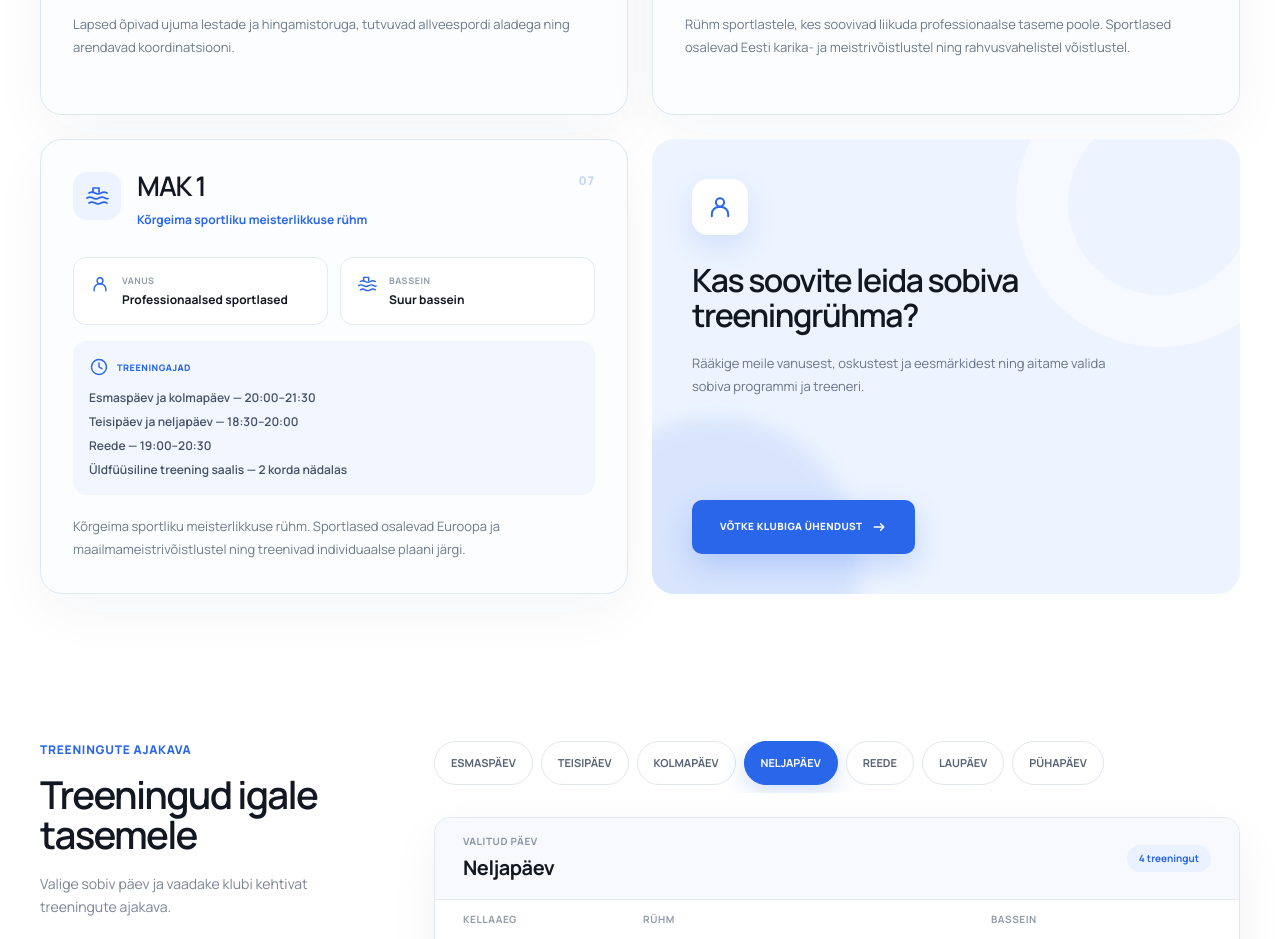
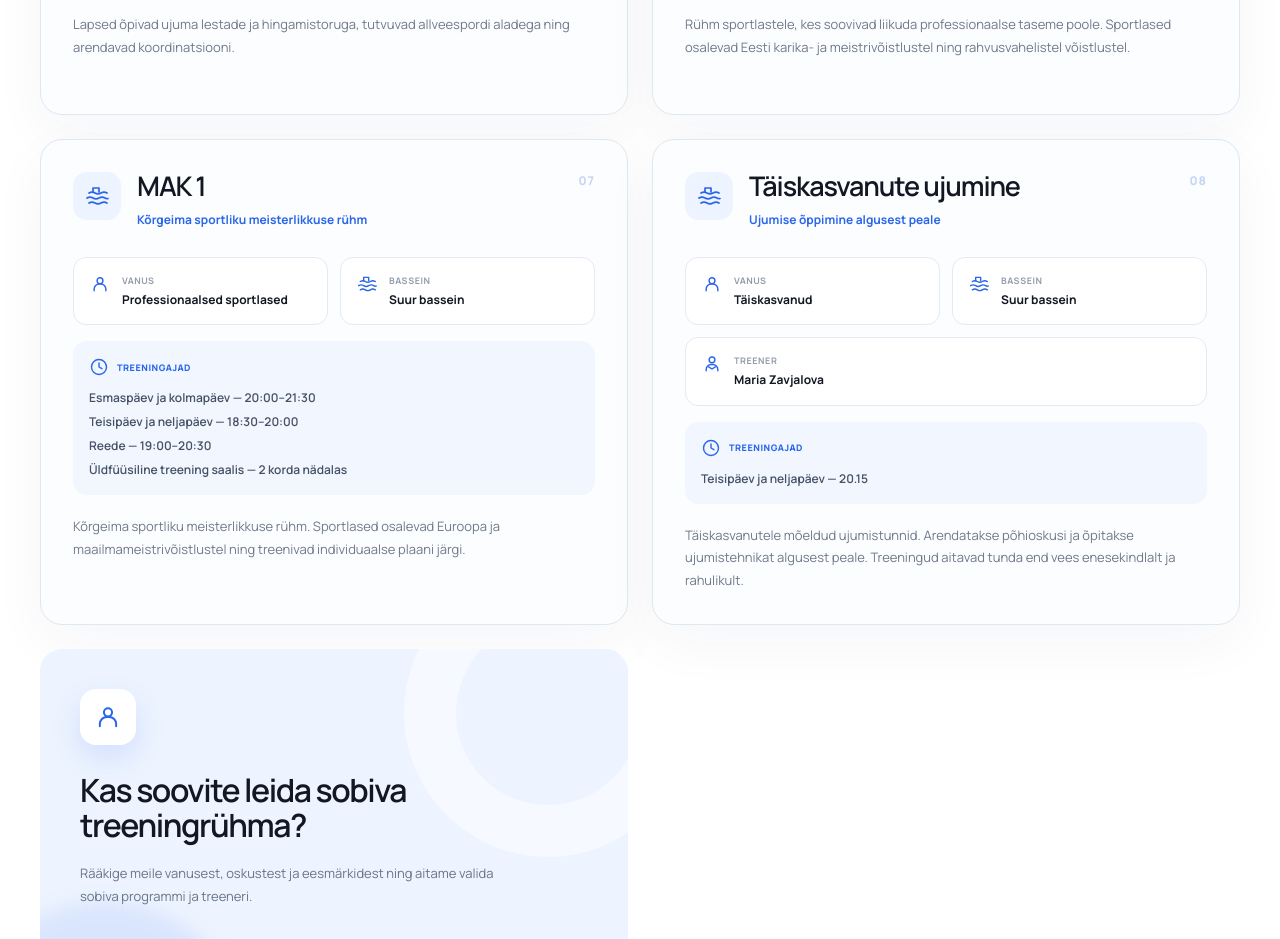
Before and after one commit to ErnestMakarov/mfc, a React (Vite) app: page /training in a window 1280 px wide. Shown: the part 2280-3219 px from the top of the page. Built offline with nearby package versions, Linux system fonts and the light colour scheme.

Commit message:
adult group

```diff
--- a/src/i18n/locales/en/training.js
+++ b/src/i18n/locales/en/training.js
@@ -36,6 +36,7 @@ groups: {
     age: "Age",
     pool: "Pool",
     schedule: "Schedule",
+    trainer: "Coach",
   },
 
   items: {
@@ -128,6 +129,18 @@ groups: {
       description:
         "A high-performance group whose athletes compete at European and World Championships. Each athlete follows an individual preparation plan.",
     },
+        adultSwimming: {
+      name: "Adult swimming",
+      audience: "Learn to swim from scratch",
+      age: "Adults",
+      pool: "Large pool",
+      trainer: "Maria Zavjalova",
+      schedule: [
+        "Tuesday and Thursday — 20:15",
+      ],
+      description:
+        "Swimming classes for adults. Develop basic skills and learn swimming technique from scratch. The training helps build confidence and feel calm in the water.",
+    },
   },
 
   contact: {
--- a/src/i18n/locales/et/training.js
+++ b/src/i18n/locales/et/training.js
@@ -36,6 +36,7 @@ groups: {
     age: "Vanus",
     pool: "Bassein",
     schedule: "Treeningajad",
+    trainer: "Treener",
   },
 
   items: {
@@ -128,6 +129,18 @@ groups: {
       description:
         "Kõrgeima sportliku meisterlikkuse rühm. Sportlased osalevad Euroopa ja maailmameistrivõistlustel ning treenivad individuaalse plaani järgi.",
     },
+    adultSwimming: {
+  name: "Täiskasvanute ujumine",
+  audience: "Ujumise õppimine algusest peale",
+  age: "Täiskasvanud",
+  pool: "Suur bassein",
+  trainer: "Maria Zavjalova",
+  schedule: [
+    "Teisipäev ja neljapäev — 20.15",
+  ],
+  description:
+    "Täiskasvanutele mõeldud ujumistunnid. Arendatakse põhioskusi ja õpitakse ujumistehnikat algusest peale. Treeningud aitavad tunda end vees enesekindlalt ja rahulikult.",
+},
   },
 
   contact: {
--- a/src/i18n/locales/ru/training.js
+++ b/src/i18n/locales/ru/training.js
@@ -40,6 +40,7 @@ groups: {
     age: "Возраст",
     pool: "Бассейн",
     schedule: "Расписание",
+    trainer: "Тренер",
   },
 
   items: {
@@ -132,6 +133,18 @@ groups: {
       description:
         "Группа высшего спортивного мастерства. Спортсмены выступают на чемпионатах Европы и мира, а подготовка строится по индивидуальному плану с учётом специализации и целевых дистанций.",
     },
+    adultSwimming: {
+  name: "Плавание для взрослых",
+  audience: "Обучение плаванию с нуля",
+  age: "Взрослые",
+  pool: "Большой бассейн",
+  trainer: "Maria Zavjalova",
+  schedule: [
+    "Вторник и четверг — 20:15",
+  ],
+  description:
+    "Занятия по плаванию для взрослых. Развитие базовых навыков и обучение технике плавания с нуля. Тренировки помогают обрести уверенность и спокойствие в воде.",
+},
   },
 
   contact: {
--- a/src/pages/Training/TrainingGroups.jsx
+++ b/src/pages/Training/TrainingGroups.jsx
@@ -37,6 +37,12 @@ const groups = [
     number: "07",
     level: "professional",
   },
+  {
+    key: "adultSwimming",
+    number: "08",
+    level: "adult",
+    hasTrainer: true,
+  },
 ];
 
 function PoolIcon() {
@@ -48,18 +54,21 @@ function PoolIcon() {
         strokeWidth="1.7"
         strokeLinecap="round"
       />
+
       <path
         d="M2 14C4 12.7 6 12.7 8 14C10 15.3 12 15.3 14 14C16 12.7 18 12.7 20 14C21 14.7 22 14.8 23 14.5"
         stroke="currentColor"
         strokeWidth="1.7"
         strokeLinecap="round"
       />
+
       <path
         d="M4 19C6 17.7 8 17.7 10 19C12 20.3 14 20.3 16 19C18 17.7 20 17.7 22 19"
         stroke="currentColor"
         strokeWidth="1.7"
         strokeLinecap="round"
       />
+
       <path
         d="M8 8V4H14V8"
         stroke="currentColor"
@@ -81,6 +90,7 @@ function ClockIcon() {
         stroke="currentColor"
         strokeWidth="1.7"
       />
+
       <path
         d="M12 7V12L15.5 14"
         stroke="currentColor"
@@ -102,11 +112,41 @@ function AgeIcon() {
         stroke="currentColor"
         strokeWidth="1.7"
       />
+
       <path
         d="M5 20V18C5 14.7 7.7 12 11 12H13C16.3 12 19 14.7 19 18V20"
         stroke="currentColor"
         strokeWidth="1.7"
         strokeLinecap="round"
+      />
+    </svg>
+  );
+}
+
+function TrainerIcon() {
+  return (
+    <svg viewBox="0 0 24 24" fill="none" aria-hidden="true">
+      <circle
+        cx="12"
+        cy="7"
+        r="3.5"
+        stroke="currentColor"
+        strokeWidth="1.7"
+      />
+
+      <path
+        d="M5 20V18.5C5 15.2 7.7 12.5 11 12.5H13C16.3 12.5 19 15.2 19 18.5V20"
+        stroke="currentColor"
+        strokeWidth="1.7"
+        strokeLinecap="round"
+      />
+
+      <path
+        d="M8 15.5L12 18L16 15.5"
+        stroke="currentColor"
+        strokeWidth="1.7"
+        strokeLinecap="round"
+        strokeLinejoin="round"
       />
     </svg>
   );
@@ -218,6 +258,24 @@ export default function TrainingGroups() {
                       </p>
                     </div>
                   </div>
+
+                  {group.hasTrainer && (
+                    <div className="flex items-start gap-3 rounded-[13px] border border-[#E4EAF2] bg-white p-4 sm:col-span-2">
+                      <span className="h-5 w-5 shrink-0 text-[#2A66EA]">
+                        <TrainerIcon />
+                      </span>
+
+                      <div>
+                        <p className="text-[9px] font-bold uppercase tracking-[0.06em] text-[#929CAC]">
+                          {t("groups.labels.trainer")}
+                        </p>
+
+                        <p className="mt-1 text-[11px] font-bold leading-[1.4] text-[#121722] sm:text-[12px]">
+                          {t(`groups.items.${group.key}.trainer`)}
+                        </p>
+                      </div>
+                    </div>
+                  )}
                 </div>
 
                 <div className="mt-4 rounded-[14px] bg-[#F1F6FF] p-4">
```
